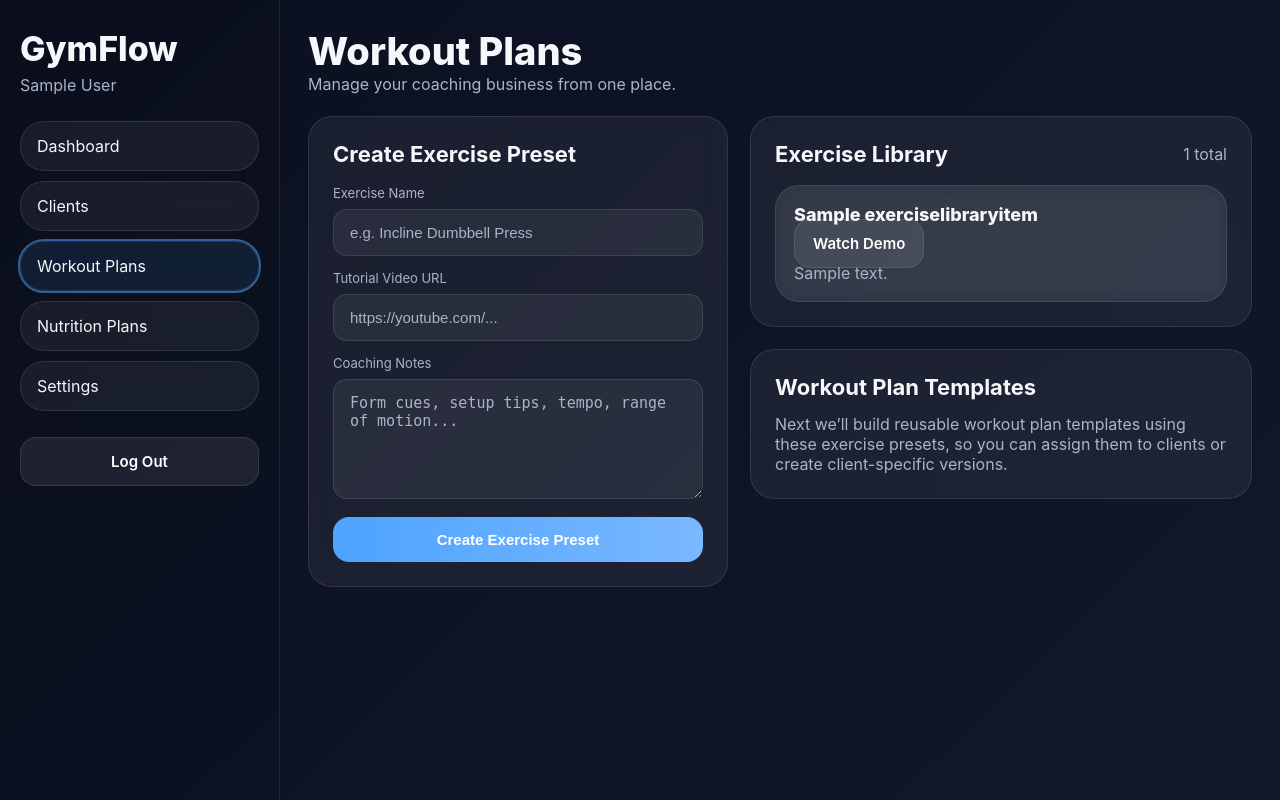
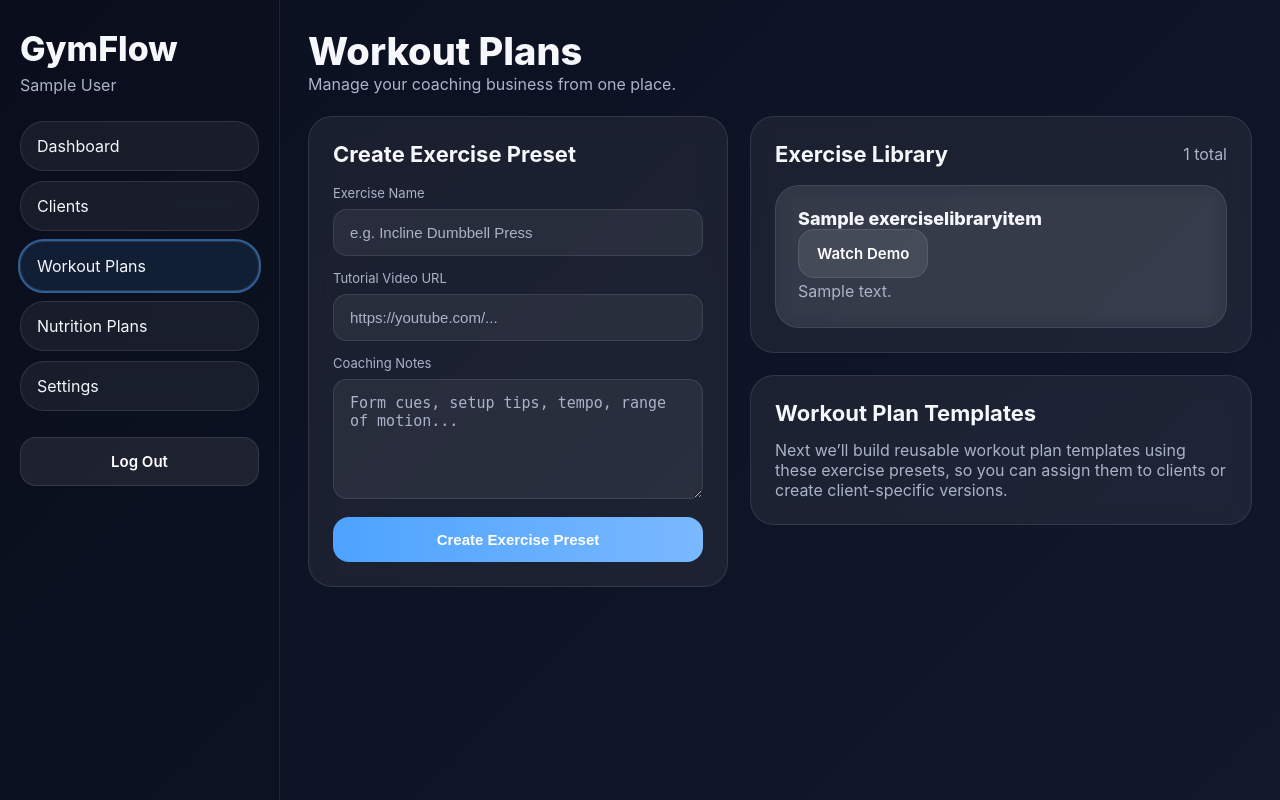
Before and after one commit to Deen-Codes/gymflow-backend, a Django app: page /dashboard/workout-plans/ in a window 1280 px wide. Run offline with Django 4.2, Linux system fonts and the light colour scheme; a user stored in the database is signed in; tables that the repository leaves empty hold one stand-in row (values such as "Sample post").

Commit message:
Add exercise library and improve workout plans layout

```diff
--- a/templates/dashboard/dashboard_workout_plans.html
+++ b/templates/dashboard/dashboard_workout_plans.html
@@ -37,11 +37,13 @@
             {% if exercise_library %}
                 <div style="display:grid;gap:14px;">
 {% for exercise in exercise_library %}
-                        <div class="glass" style="padding:18px;">
-                            <div style="font-size:18px;font-weight:800;margin-bottom:8px;">{{ exercise.name }}</div>
+    <div class="glass" style="padding:22px;">
+        <div style="font-size:18px;font-weight:800;margin-bottom:14px;">
+            {{ exercise.name }}
+        </div>
 
         {% if exercise.video_url %}
-                                <div style="margin-bottom:10px;">
+            <div style="margin-bottom:16px;">
                 <a href="{{ exercise.video_url }}" target="_blank" rel="noopener noreferrer" class="btn btn-secondary">
                     Watch Demo
                 </a>
@@ -49,9 +51,13 @@
         {% endif %}
 
         {% if exercise.coaching_notes %}
-                                <div class="muted">{{ exercise.coaching_notes }}</div>
+            <div class="muted" style="line-height:1.6;">
+                {{ exercise.coaching_notes }}
+            </div>
         {% else %}
-                                <div class="muted">No coaching notes added yet.</div>
+            <div class="muted">
+                No coaching notes added yet.
+            </div>
         {% endif %}
     </div>
 {% endfor %}
```
Lines whose indentation alone changed are shown as unchanged.
